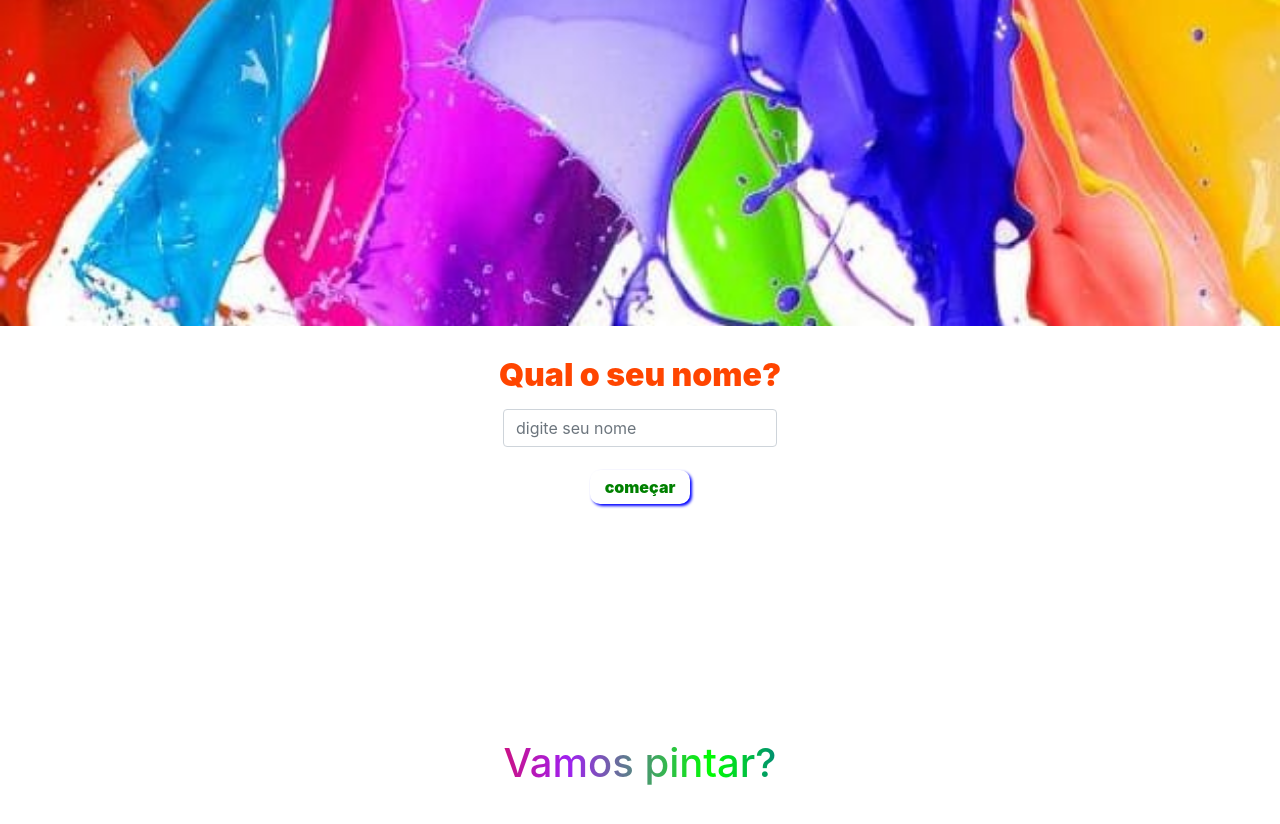
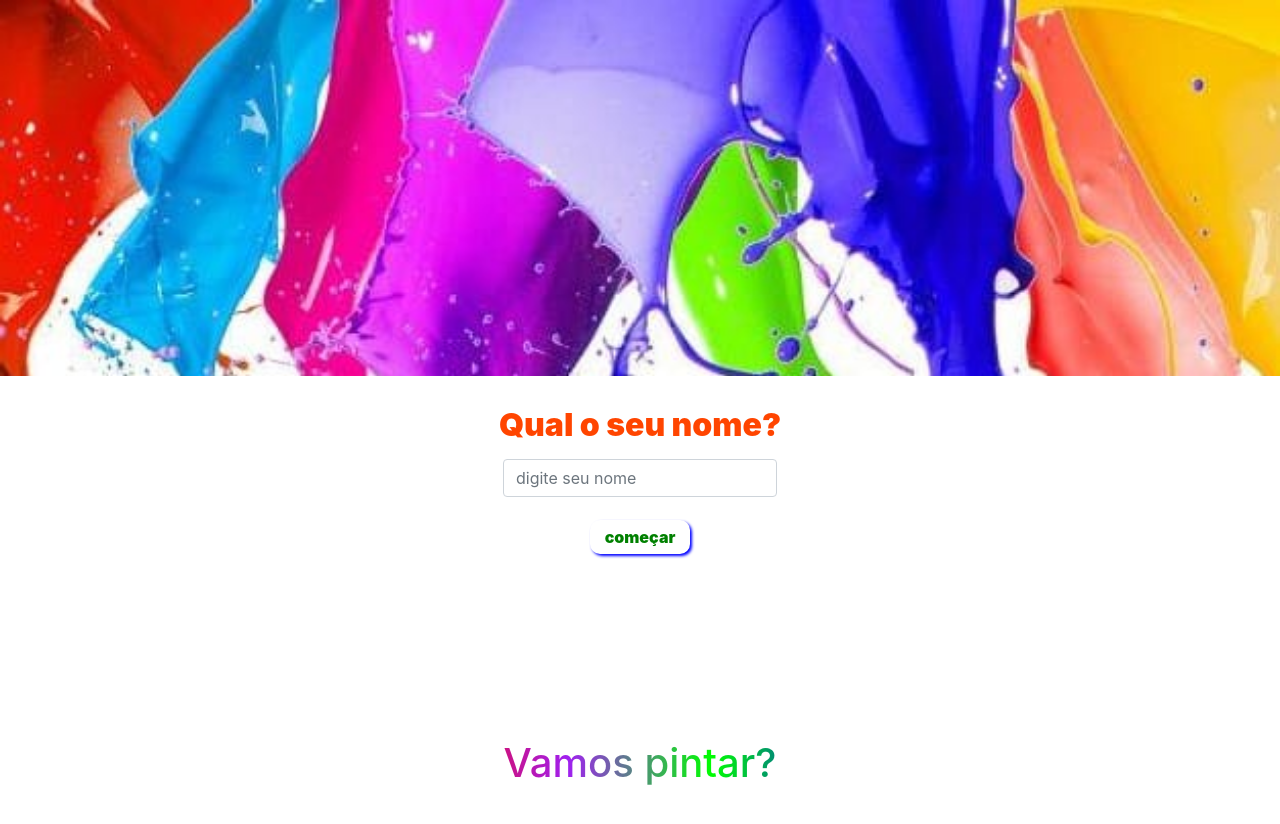
Before and after one commit to cae07/appTintas, a React (Create React App) app: page / in a window 1280 px wide. Shown: the top 824 px of the page. Built offline with nearby package versions, Linux system fonts and the light colour scheme.

Commit message:
refatora fundo de tela

```diff
--- a/src/CSS/main.css
+++ b/src/CSS/main.css
@@ -6,7 +6,6 @@
 .page-container {
   background-image: url('../images/fundo-app.jpeg');
   background-size: cover;
-  margin: -50px 0 0 0;
   min-height: 47vh;
   max-height: 47vh;
 }
```
Also changed, not shown: 1 other file (tests, documents, lock files or other folders).
